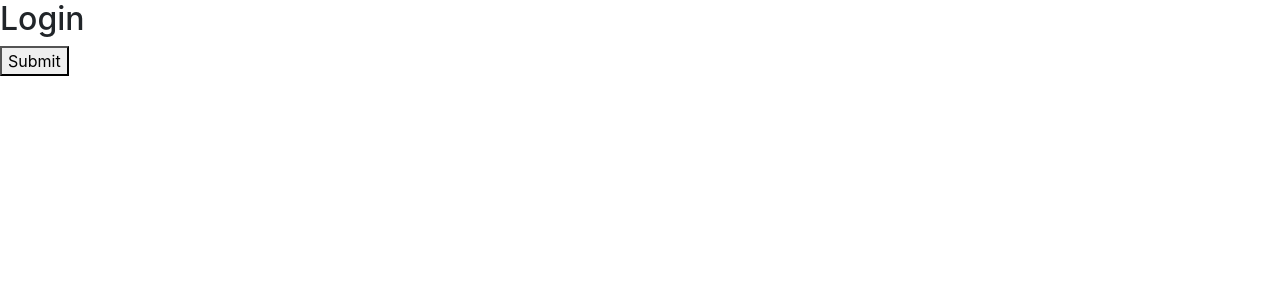
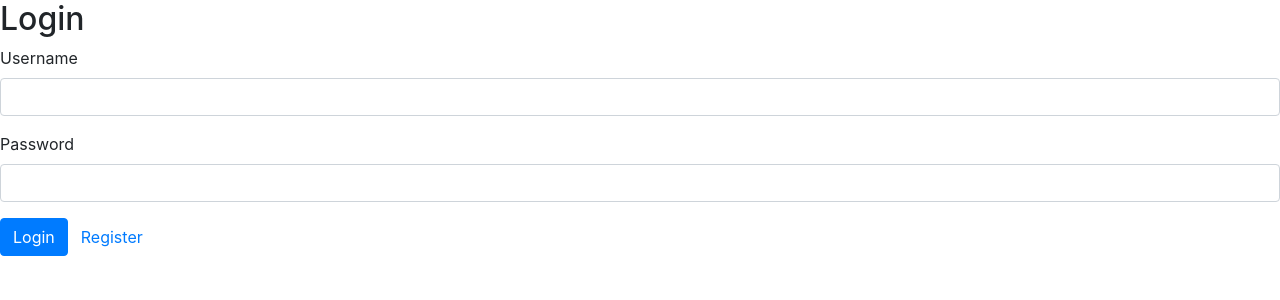
Before and after one commit to jjuhsiung/Oshare, an Angular app in the folder oshare-front-app/: page / in a window 1280 px wide. Shown: the top 300 px of the page. Built offline with nearby package versions, Linux system fonts and the light colour scheme.

Commit message:
UI of login page and create a new register page

```diff
--- a/oshare-front-app/src/app/app.module.ts
+++ b/oshare-front-app/src/app/app.module.ts
@@ -27,6 +27,7 @@ import { CheckoutComponent } from './checkout/checkout.component';
 import { PostComponent } from './post/post.component';
 import { PostDetailComponent } from './post/post-detail/post-detail.component';
 import { NavigationBarComponent } from './navigation-bar/navigation-bar.component';
+import { RegisterComponent } from './register/register.component';
 
 
 const appRoutes:Routes = [
@@ -65,7 +66,8 @@ const appRoutes:Routes = [
     CheckoutComponent,
     PostComponent,
     PostDetailComponent,
-    NavigationBarComponent
+    NavigationBarComponent,
+    RegisterComponent
   ],
   imports: [
     BrowserModule,
--- a/oshare-front-app/src/app/login/login.component.html
+++ b/oshare-front-app/src/app/login/login.component.html
@@ -1,6 +1,26 @@
 <h2>Login</h2>
-<div>
-    <form [formGroup]="loginForm" (ngSubmit)="onSubmit()">
-        <button class="button" type="submit">Submit</button>
-    </form>
+<div [formGroup]="loginForm" (ngSubmit)="onSubmit()">
+    <div class="form-group">
+        <label for="username">Username</label>
+        <input type="text" formControlName="username" class="form-control"
+            [ngClass]="{ 'is-invalid': submitted && f.username.errors }" />
+        <div *ngIf="submitted && f.username.errors" class="invalid-feedback">
+            <div *ngIf="f.username.errors.required">Username is required</div>
+        </div>
+    </div>
+    <div class="form-group">
+        <label for="password">Password</label>
+        <input type="password" formControlName="password" class="form-control"
+            [ngClass]="{ 'is-invalid': submitted && f.password.errors }" />
+        <div *ngIf="submitted && f.password.errors" class="invalid-feedback">
+            <div *ngIf="f.password.errors.required">Password is required</div>
+        </div>
+    </div>
+    <div class="form-group">
+        <button [disabled]="loading" class="btn btn-primary">
+            <span *ngIf="loading" class="spinner-border spinner-border-sm mr-1"></span>
+            Login
+        </button>
+        <a routerLink="/register" class="btn btn-link">Register</a>
+    </div>
 </div>
--- a/oshare-front-app/src/app/login/login.component.ts
+++ b/oshare-front-app/src/app/login/login.component.ts
@@ -11,6 +11,7 @@ import { FormBuilder, FormGroup, Validators } from '@angular/forms';
 export class LoginComponent implements OnInit {
   loginForm: FormGroup;
   submitted = false;
+  loading = false;
   constructor(private formBuilder: FormBuilder) {
 
   }
@@ -22,14 +23,16 @@ export class LoginComponent implements OnInit {
     });
   }
 
-
+  get f() { return this.loginForm.controls; }
 
   onSubmit() {
     this.submitted = true;
+    console.log(this.submitted)
     // stop here if form is invalid
     if (this.loginForm.invalid) {
       return;
     }
+    this.loading = false;
 
   }
 }
--- /dev/null
+++ b/oshare-front-app/src/app/register/register.component.html
@@ -0,0 +1 @@
+<p>register works!</p>
--- /dev/null
+++ b/oshare-front-app/src/app/register/register.component.ts
@@ -0,0 +1,15 @@
+import { Component, OnInit } from '@angular/core';
+
+@Component({
+  selector: 'app-register',
+  templateUrl: './register.component.html',
+  styleUrls: ['./register.component.css']
+})
+export class RegisterComponent implements OnInit {
+
+  constructor() { }
+
+  ngOnInit(): void {
+  }
+
+}
```
Also changed, not shown: oshare-front-app/src/app/register/register.component.css (added), 1 other file (tests, documents, lock files or other folders).
